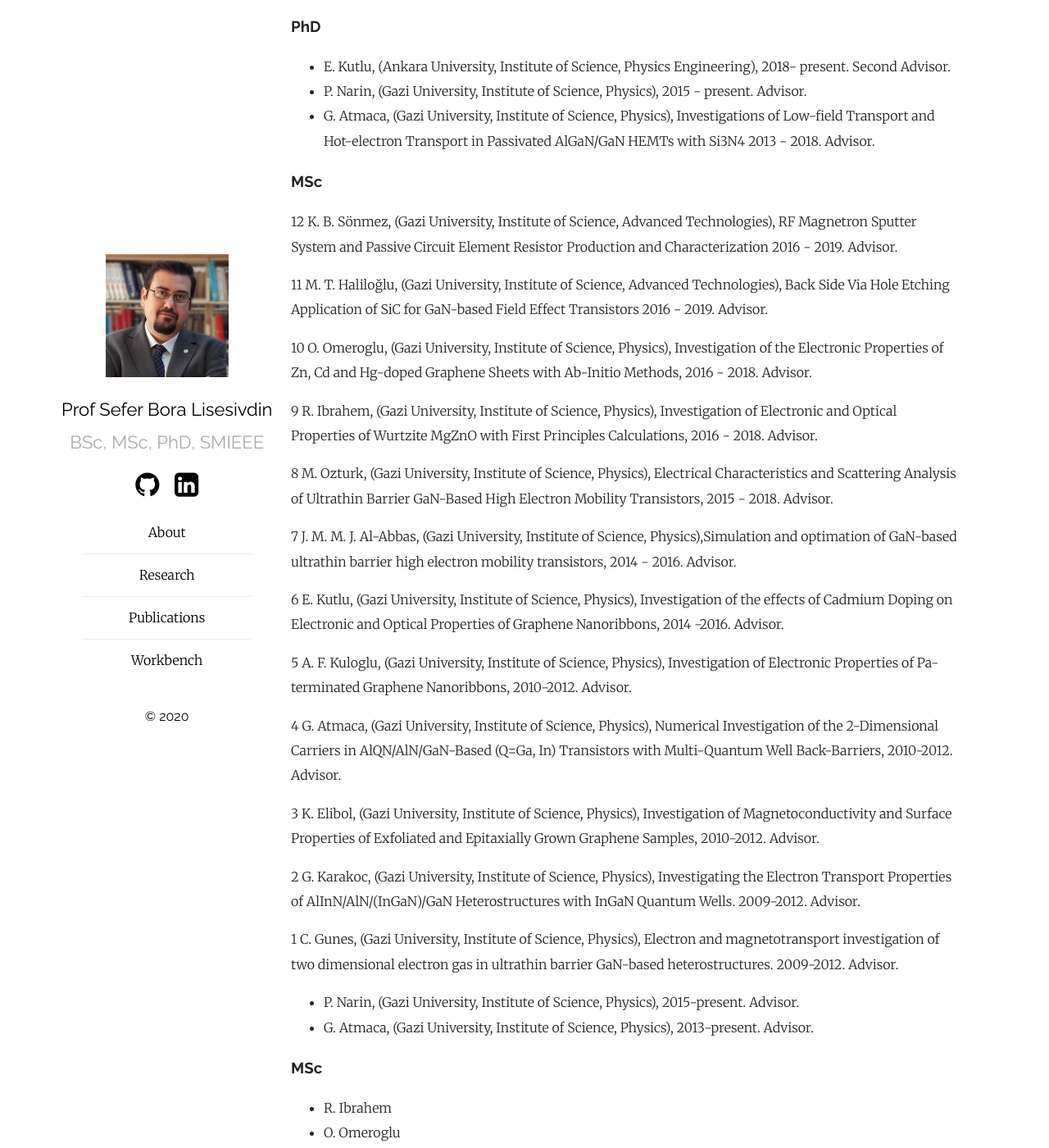
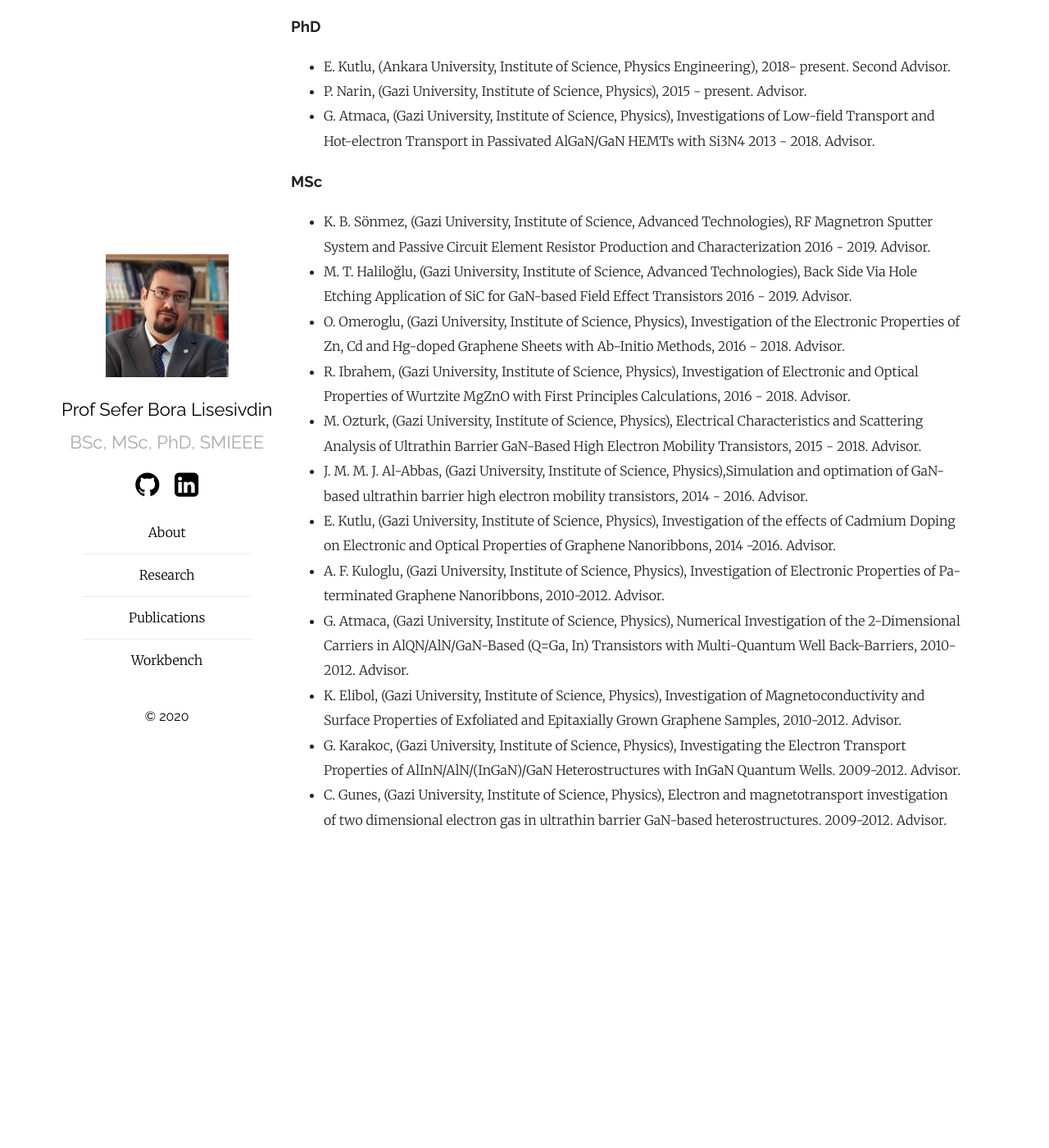
Before and after one commit to sblisesivdin/sblisesivdin.github.io, a Jekyll site: the page built from research.md, in a window 1280 px wide and 1400 px high, scrolled down 4591 px. Shown: the whole window at 82% size. Built offline with Jekyll 4.4.1, drawn with Linux system fonts in a browser that asks for light colours; our own code applies the rules of GitHub Pages for plain Markdown files; after the commit the page ends 5651 px from its top, so only the background shows below that; some of the changed text lies outside the part shown.

Commit message:
Update research.md

```diff
--- a/research.md
+++ b/research.md
@@ -112,40 +112,15 @@ Language of the course is given in parantheses.
 
 ### MSc
 
-12	K. B. Sönmez, (Gazi University, Institute of Science, Advanced Technologies), RF Magnetron Sputter System and Passive Circuit Element Resistor Production and Characterization 2016 - 2019. Advisor.
-
-11	M. T. Haliloğlu, (Gazi University, Institute of Science, Advanced Technologies), Back Side Via Hole Etching Application of SiC for GaN-based Field Effect Transistors 2016 - 2019. Advisor.
-
-10	O. Omeroglu, (Gazi University, Institute of Science, Physics), Investigation of the Electronic Properties of Zn, Cd and Hg-doped Graphene Sheets with Ab-Initio Methods, 2016 - 2018. Advisor.
-
-9	R. Ibrahem, (Gazi University, Institute of Science, Physics), Investigation of Electronic and Optical Properties of Wurtzite MgZnO with First Principles Calculations, 2016 - 2018. Advisor.
-
-8	M. Ozturk, (Gazi University, Institute of Science, Physics), Electrical Characteristics and Scattering Analysis of Ultrathin Barrier GaN-Based High Electron Mobility Transistors, 2015 - 2018. Advisor.
-
-7	J. M. M. J. Al-Abbas, (Gazi University, Institute of Science, Physics),Simulation and optimation of GaN-based ultrathin barrier high electron mobility transistors, 2014 - 2016. Advisor.
-
-6	E. Kutlu, (Gazi University, Institute of Science, Physics), Investigation of the effects of Cadmium Doping on Electronic and Optical Properties of Graphene Nanoribbons, 2014 -2016. Advisor.
-
-5	A. F. Kuloglu, (Gazi University, Institute of Science, Physics), Investigation of Electronic Properties of Pa-terminated Graphene Nanoribbons, 2010-2012. Advisor.
-
-4	G. Atmaca, (Gazi University, Institute of Science, Physics), Numerical Investigation of the 2-Dimensional Carriers in AlQN/AlN/GaN-Based (Q=Ga, In) Transistors with Multi-Quantum Well Back-Barriers, 2010-2012. Advisor.
-
-3	K. Elibol, (Gazi University, Institute of Science, Physics), Investigation of Magnetoconductivity and Surface Properties of Exfoliated and Epitaxially Grown Graphene Samples, 2010-2012. Advisor.
-
-2	G. Karakoc, (Gazi University, Institute of Science, Physics), Investigating the Electron Transport Properties of AlInN/AlN/(InGaN)/GaN Heterostructures with InGaN Quantum Wells. 2009-2012. Advisor.
-
-1	C. Gunes, (Gazi University, Institute of Science, Physics), Electron and magnetotransport investigation of two dimensional electron gas in ultrathin barrier GaN-based heterostructures. 2009-2012. Advisor.
-* P. Narin, (Gazi University, Institute of Science, Physics), 2015-present. Advisor.
-* G. Atmaca, (Gazi University, Institute of Science, Physics), 2013-present. Advisor.
-
-### MSc
-
-* R. Ibrahem
-* O. Omeroglu
-* J. Al-Abbas
-* E. Kutlu, (Gazi University, Institute of Science, Physics), Investigation of the effects of Cadmium Doping on Electronic and Optical Properties of Graphene Nanoribbons, 2014-present. Advisor.
-* A. F. Kuloglu, (Gazi University, Institute of Science, Physics), Investigation of Electronic Properties of Pa-terminated Graphene Nanoribbons, 2010-2012. Advisor.
-* G. Atmaca, (Gazi University, Institute of Science, Physics), Numerical Investigation of the 2-Dimensional Carriers in AlQN/AlN/GaN-Based (Q=Ga, In) Transistors with Multi-Quantum Well Back-Barriers, 2010-2012. Advisor.
-* K. Elibol, (Gazi University, Institute of Science, Physics), Investigation of Magnetoconductivity and Surface Properties of Exfoliated and Epitaxially Grown Graphene Samples, 2010-2012. Advisor.
-* G. Karakoc, (Gazi University, Institute of Science, Physics), Investigating the Electron Transport Properties of AlInN/AlN/(InGaN)/GaN Heterostructures with InGaN Quantum Wells. 2009-2012. Advisor.
-* C. Gunes, (Gazi University, Institute of Science, Physics), Electron and magnetotransport investigation of two dimensional electron gas in ultrathin barrier GaN-based heterostructures. 2009-2012. Advisor.
+* K. B. Sönmez, (Gazi University, Institute of Science, Advanced Technologies), RF Magnetron Sputter System and Passive Circuit Element Resistor Production and Characterization 2016 - 2019. Advisor.
+*	M. T. Haliloğlu, (Gazi University, Institute of Science, Advanced Technologies), Back Side Via Hole Etching Application of SiC for GaN-based Field Effect Transistors 2016 - 2019. Advisor.
+*	O. Omeroglu, (Gazi University, Institute of Science, Physics), Investigation of the Electronic Properties of Zn, Cd and Hg-doped Graphene Sheets with Ab-Initio Methods, 2016 - 2018. Advisor.
+*	R. Ibrahem, (Gazi University, Institute of Science, Physics), Investigation of Electronic and Optical Properties of Wurtzite MgZnO with First Principles Calculations, 2016 - 2018. Advisor.
+*	M. Ozturk, (Gazi University, Institute of Science, Physics), Electrical Characteristics and Scattering Analysis of Ultrathin Barrier GaN-Based High Electron Mobility Transistors, 2015 - 2018. Advisor.
+*	J. M. M. J. Al-Abbas, (Gazi University, Institute of Science, Physics),Simulation and optimation of GaN-based ultrathin barrier high electron mobility transistors, 2014 - 2016. Advisor.
+*	E. Kutlu, (Gazi University, Institute of Science, Physics), Investigation of the effects of Cadmium Doping on Electronic and Optical Properties of Graphene Nanoribbons, 2014 -2016. Advisor.
+*	A. F. Kuloglu, (Gazi University, Institute of Science, Physics), Investigation of Electronic Properties of Pa-terminated Graphene Nanoribbons, 2010-2012. Advisor.
+*	G. Atmaca, (Gazi University, Institute of Science, Physics), Numerical Investigation of the 2-Dimensional Carriers in AlQN/AlN/GaN-Based (Q=Ga, In) Transistors with Multi-Quantum Well Back-Barriers, 2010-2012. Advisor.
+*	K. Elibol, (Gazi University, Institute of Science, Physics), Investigation of Magnetoconductivity and Surface Properties of Exfoliated and Epitaxially Grown Graphene Samples, 2010-2012. Advisor.
+*	G. Karakoc, (Gazi University, Institute of Science, Physics), Investigating the Electron Transport Properties of AlInN/AlN/(InGaN)/GaN Heterostructures with InGaN Quantum Wells. 2009-2012. Advisor.
+*	C. Gunes, (Gazi University, Institute of Science, Physics), Electron and magnetotransport investigation of two dimensional electron gas in ultrathin barrier GaN-based heterostructures. 2009-2012. Advisor.
```
